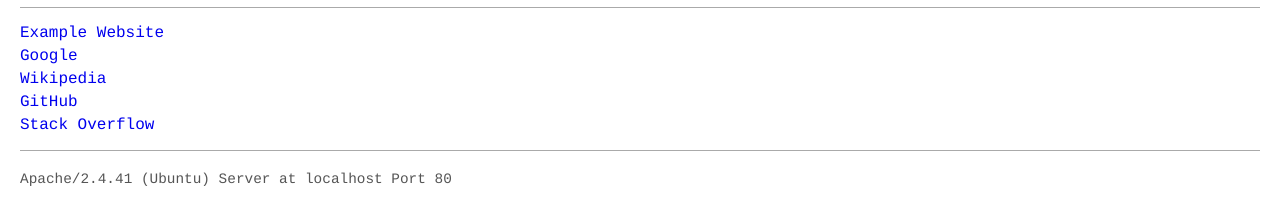
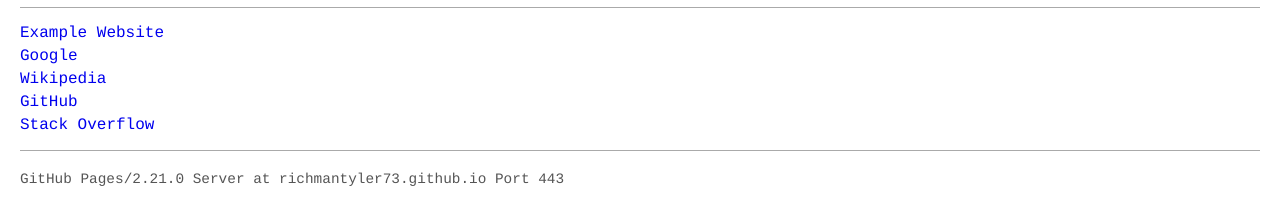
Before and after one commit to richmantyler73/richmantyler73.github.io, a plain HTML site: page index.html in a window 1280 px wide. Shown: the part 50-274 px from the top of the page. Drawn offline with Linux system fonts and the light colour scheme.

Commit message:
Update index.html

```diff
--- a/index.html
+++ b/index.html
@@ -3,7 +3,7 @@
 <head>
     <meta charset="UTF-8">
     <meta name="viewport" content="width=device-width, initial-scale=1.0">
-    <title>Index of /</title>
+    <title>richmantyler73</title>
     <!-- Prevent caching -->
     <meta http-equiv="Cache-Control" content="no-cache, no-store, must-revalidate">
     <meta http-equiv="Pragma" content="no-cache">
@@ -56,7 +56,7 @@
     </ul>
     <hr>
     <div class="footer">
-        <p>Apache/2.4.41 (Ubuntu) Server at localhost Port 80</p>
+        <p>GitHub Pages/2.21.0 Server at richmantyler73.github.io Port 443</p>
     </div>
 </body>
 </html>
```
